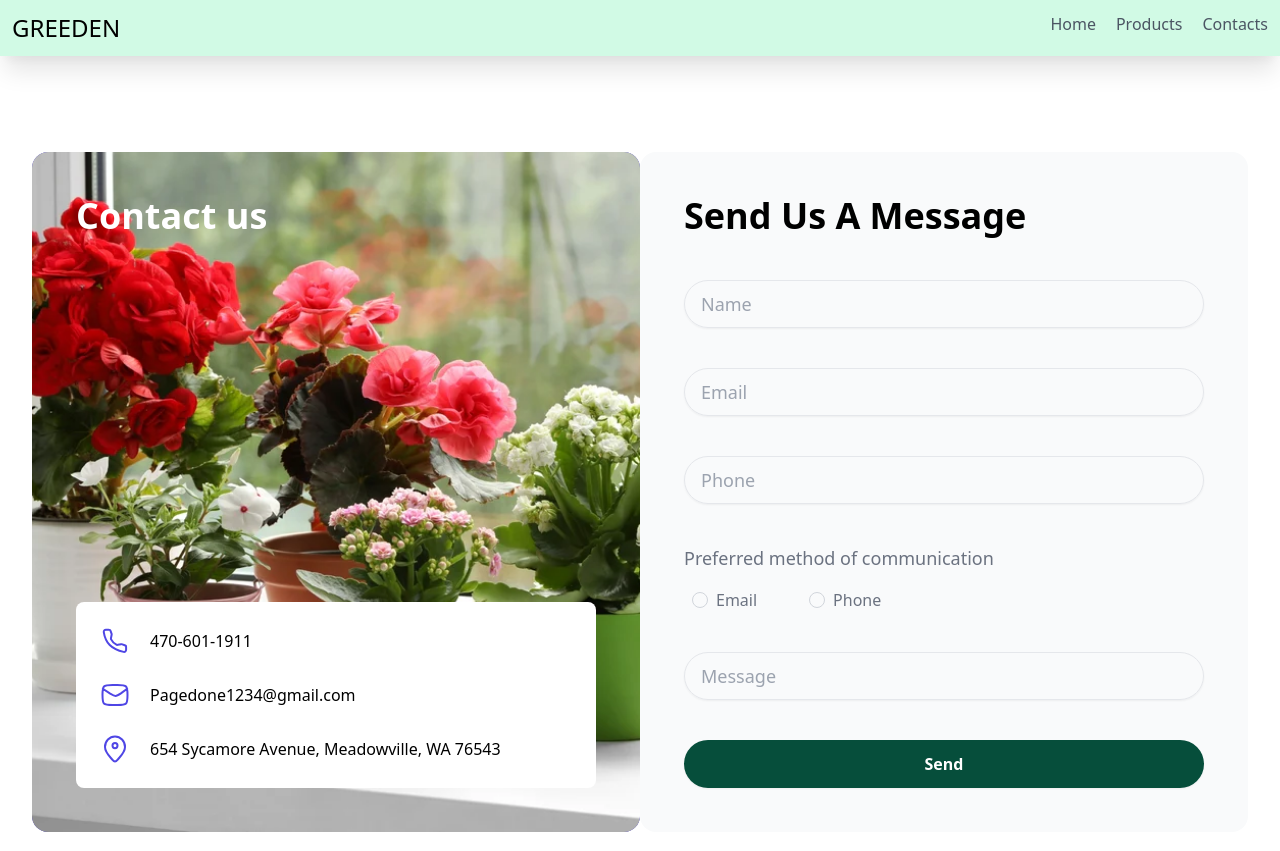
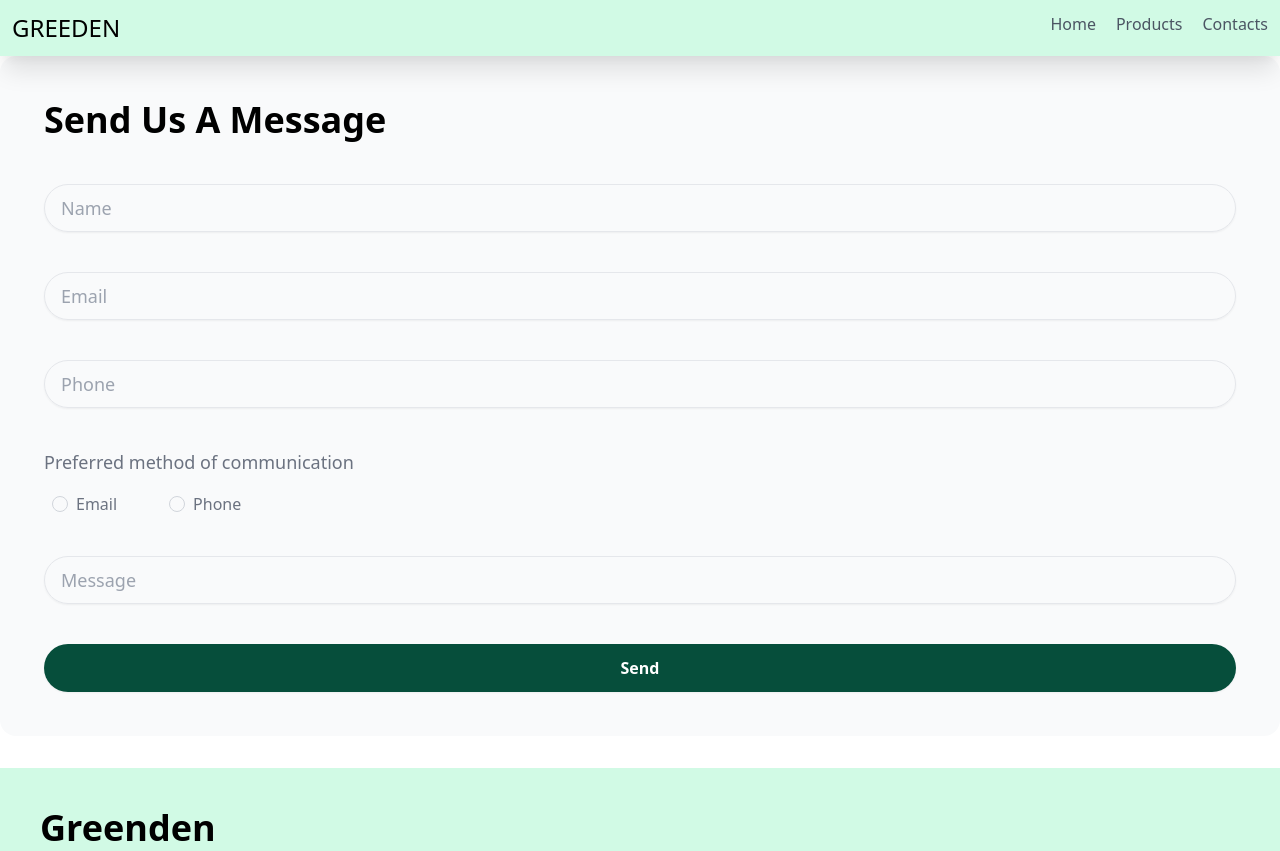
Before and after one commit to fathin-23/greenden, a plain HTML site: page greenden/contact.html in a window 1280 px wide. Shown: the top 851 px of the page. Drawn offline with nearby package versions, Linux system fonts and the light colour scheme.

Commit message:
updated all files

```diff
--- a/greenden/contact.html
+++ b/greenden/contact.html
@@ -42,41 +42,6 @@
         </li>
       </ul>
     </nav>
-    <!--contact-->
-                                                  <section class="py-24">
-      <div class="mx-auto max-w-7xl px-4 sm:px-6 lg:px-8">
-        <div class="grid lg:grid-cols-2 grid-cols-1">
-            <div class="lg:mb-0 mb-10">
-                <div class="group w-full h-full">
-                    <div class="relative h-full">
-                        <img src="./images/header-image.webp" alt="ContactUs tailwind section" class="w-full h-full lg:rounded-l-2xl rounded-2xl bg-blend-multiply bg-indigo-700 object-cover"/>
-                        <h1 class="font-manrope text-white text-4xl font-bold leading-10 absolute top-11 left-11">Contact us</h1>
-                        <div class="absolute bottom-0 w-full lg:p-11 p-5">
-                            <div class="bg-white rounded-lg p-6 block">
-                                <a href="javascript:;" class="flex items-center mb-6">
-                                    <svg width="30" height="30" viewBox="0 0 30 30" fill="none" xmlns="http://www.w3.org/2000/svg">
-                                        <path d="M22.3092 18.3098C22.0157 18.198 21.8689 18.1421 21.7145 18.1287C21.56 18.1154 21.4058 18.1453 21.0975 18.205L17.8126 18.8416C17.4392 18.9139 17.2525 18.9501 17.0616 18.9206C16.8707 18.891 16.7141 18.8058 16.4008 18.6353C13.8644 17.2551 12.1853 15.6617 11.1192 13.3695C10.9964 13.1055 10.935 12.9735 10.9133 12.8017C10.8917 12.6298 10.9218 12.4684 10.982 12.1456L11.6196 8.72559C11.6759 8.42342 11.7041 8.27233 11.6908 8.12115C11.6775 7.96998 11.6234 7.82612 11.5153 7.5384L10.6314 5.18758C10.37 4.49217 10.2392 4.14447 9.95437 3.94723C9.6695 3.75 9.29804 3.75 8.5551 3.75H5.85778C4.58478 3.75 3.58264 4.8018 3.77336 6.06012C4.24735 9.20085 5.64674 14.8966 9.73544 18.9853C14.0295 23.2794 20.2151 25.1426 23.6187 25.884C24.9335 26.1696 26.0993 25.1448 26.0993 23.7985V21.2824C26.0993 20.5428 26.0993 20.173 25.9034 19.8888C25.7076 19.6046 25.362 19.4729 24.6708 19.2096L22.3092 18.3098Z" stroke="#4F46E5" stroke-width="2" stroke-linecap="round" stroke-linejoin="round"/>
-                                    </svg>
-                                    <h5 class="text-black text-base font-normal leading-6 ml-5">470-601-1911</h5>
-                                </a>
-                                <a href="javascript:;" class="flex items-center mb-6">
-                                    <svg width="30" height="30" viewBox="0 0 30 30" fill="none" xmlns="http://www.w3.org/2000/svg">
-                                        <path d="M2.81501 8.75L10.1985 13.6191C12.8358 15.2015 14.1544 15.9927 15.6032 15.9582C17.0519 15.9237 18.3315 15.0707 20.8905 13.3647L27.185 8.75M12.5 25H17.5C22.214 25 24.5711 25 26.0355 23.5355C27.5 22.0711 27.5 19.714 27.5 15C27.5 10.286 27.5 7.92893 26.0355 6.46447C24.5711 5 22.214 5 17.5 5H12.5C7.78595 5 5.42893 5 3.96447 6.46447C2.5 7.92893 2.5 10.286 2.5 15C2.5 19.714 2.5 22.0711 3.96447 23.5355C5.42893 25 7.78595 25 12.5 25Z" stroke="#4F46E5" stroke-width="2" stroke-linecap="round"/>
-                                    </svg>
-                                    <h5 class="text-black text-base font-normal leading-6 ml-5">Pagedone1234@gmail.com</h5>
-                                </a>
-                                <a href="javascript:;" class="flex items-center">
-                                    <svg width="30" height="30" viewBox="0 0 30 30" fill="none" xmlns="http://www.w3.org/2000/svg">
-                                        <path d="M25 12.9169C25 17.716 21.1939 21.5832 18.2779 24.9828C16.8385 26.6609 16.1188 27.5 15 27.5C13.8812 27.5 13.1615 26.6609 11.7221 24.9828C8.80612 21.5832 5 17.716 5 12.9169C5 10.1542 6.05357 7.5046 7.92893 5.55105C9.8043 3.59749 12.3478 2.5 15 2.5C17.6522 2.5 20.1957 3.59749 22.0711 5.55105C23.9464 7.5046 25 10.1542 25 12.9169Z" stroke="#4F46E5" stroke-width="2"/>
-                                        <path d="M17.5 11.6148C17.5 13.0531 16.3807 14.219 15 14.219C13.6193 14.219 12.5 13.0531 12.5 11.6148C12.5 10.1765 13.6193 9.01058 15 9.01058C16.3807 9.01058 17.5 10.1765 17.5 11.6148Z" stroke="#4F46E5" stroke-width="2"/>
-                                    </svg>
-                                    <h5 class="text-black text-base font-normal leading-6 ml-5">654 Sycamore Avenue, Meadowville, WA 76543</h5>
-                                </a>
-                            </div>
-                        </div>
-                    </div>
-                </div>
-            </div>
 
             <div class="bg-gray-50 p-5 lg:p-11 lg:rounded-r-2xl rounded-2xl">
                 <h2 class="text-black font-manrope text-4xl font-semibold leading-10 mb-11">Send Us A Message</h2>
```
